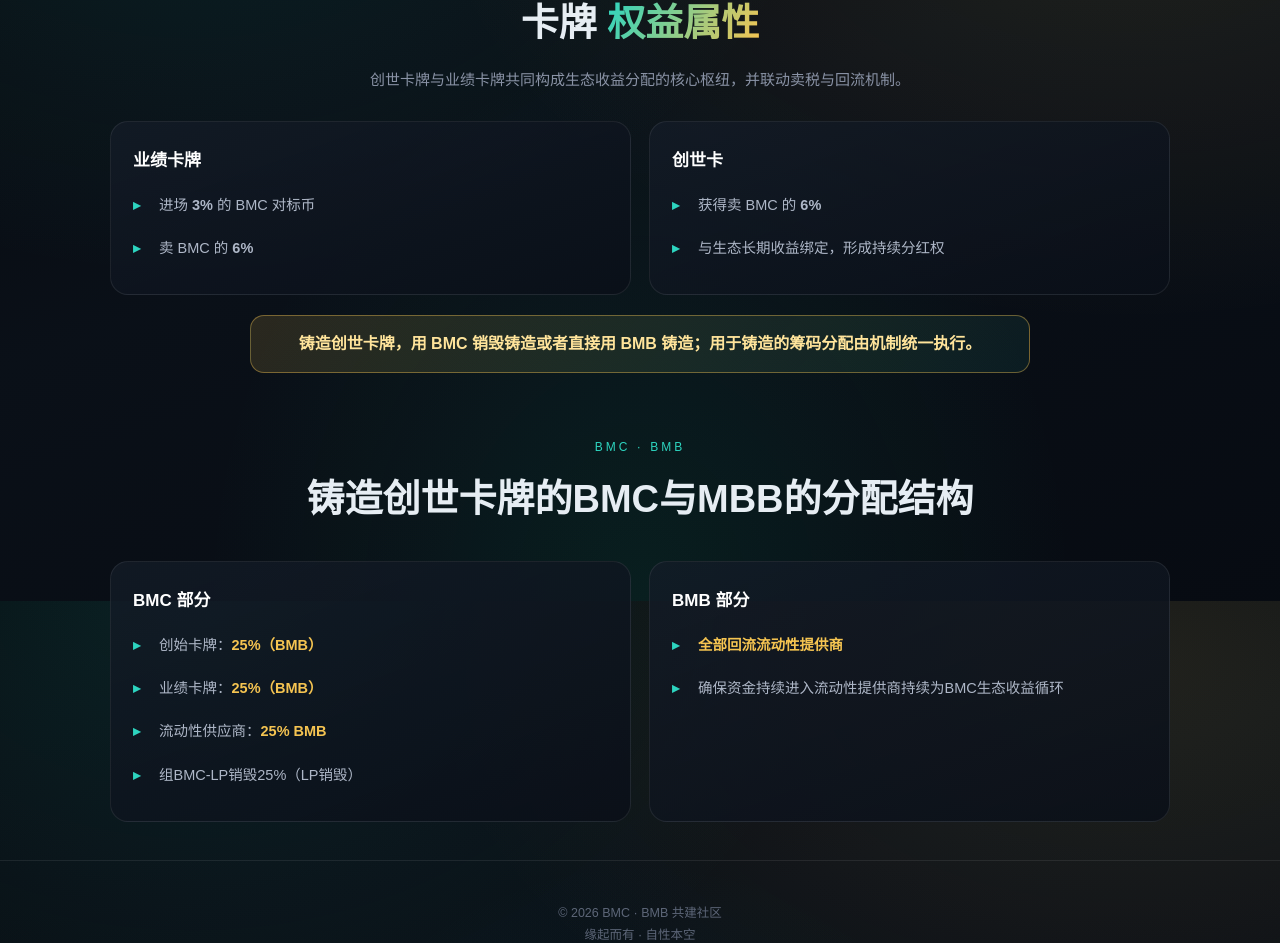
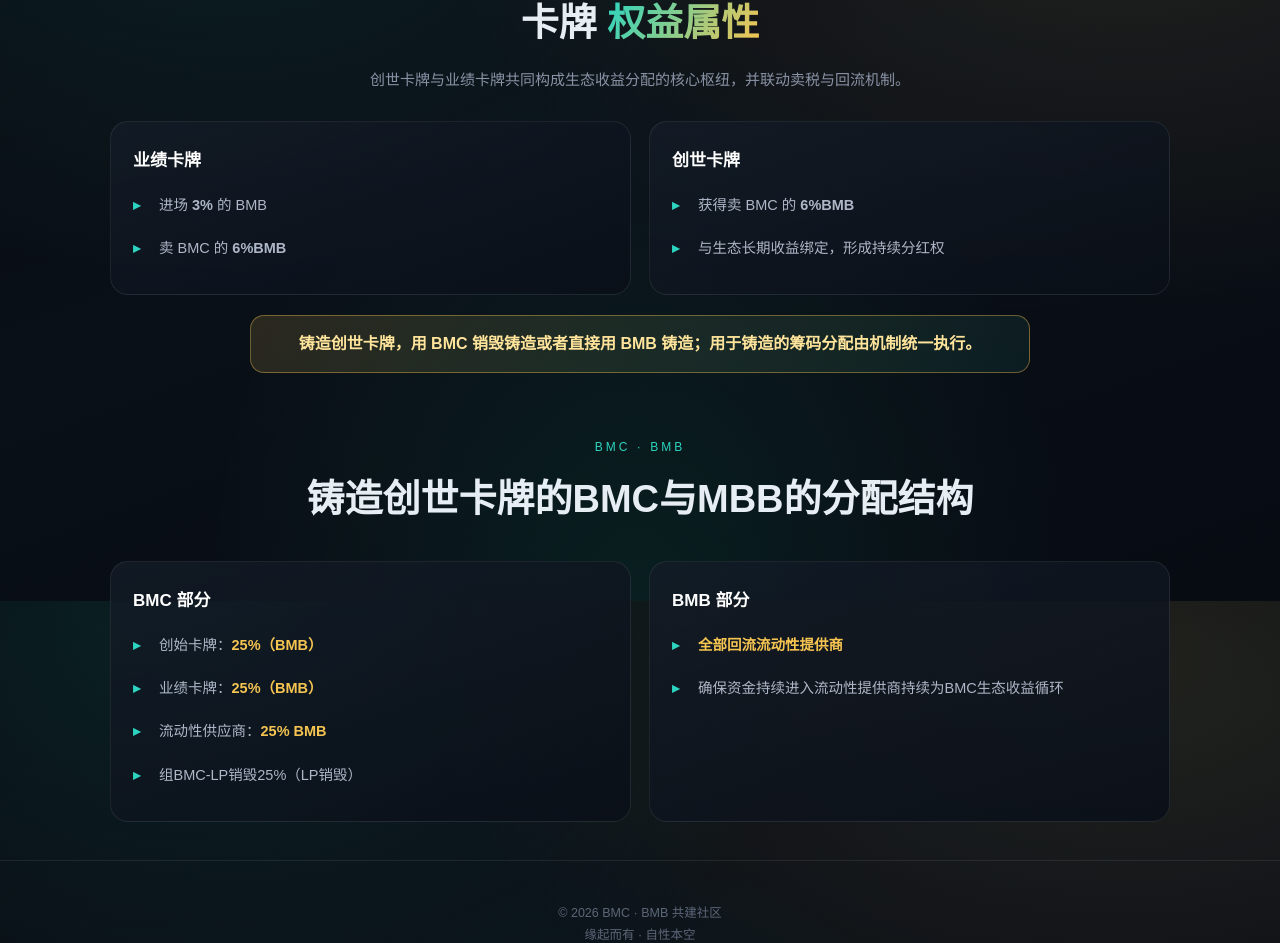
Before and after one commit to 229224oo/SHIBPEPE, a website: page index.html in a window 1280 px wide. Shown: the part 3399-4342 px from the top of the page. Drawn offline with Linux system fonts and the light colour scheme.

Commit message:
Update index.html

```diff
--- a/index.html
+++ b/index.html
@@ -445,14 +445,14 @@
         <div class="card">
           <div class="ct">业绩卡牌</div>
           <ul class="rules">
-            <li>进场 <strong>3%</strong> 的 BMC 对标币</li>
-            <li>卖 BMC 的 <strong>6%</strong></li>
+            <li>进场 <strong>3%</strong> 的 BMB </li>
+            <li>卖 BMC 的 <strong>6%BMB</strong></li>
           </ul>
         </div>
         <div class="card">
-          <div class="ct">创世卡</div>
+          <div class="ct">创世卡牌</div>
           <ul class="rules">
-            <li>获得卖 BMC 的 <strong>6%</strong></li>
+            <li>获得卖 BMC 的 <strong>6%BMB</strong></li>
             <li>与生态长期收益绑定，形成持续分红权</li>
           </ul>
         </div>
```
